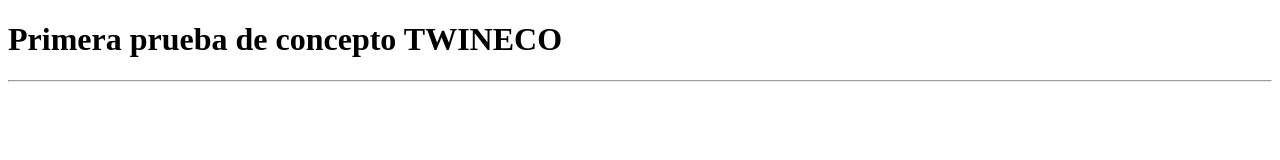
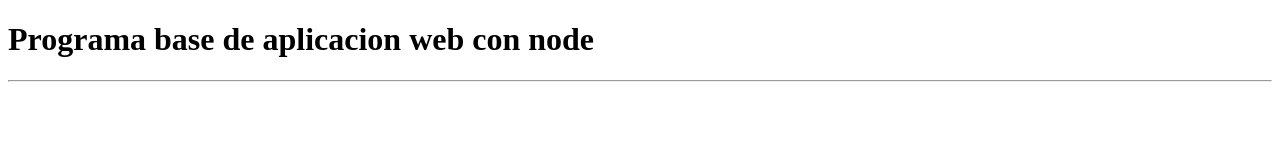
Before and after one commit to INECOsergiodelpino/node_firstWebApp, a website: page public/index.html in a window 1280 px wide. Drawn offline with Linux system fonts and the light colour scheme.

Commit message:
Se guarda en un nuevo branch el programa base

```diff
--- a/public/index.html
+++ b/public/index.html
@@ -7,7 +7,7 @@
     <title>First Web App</title>
 </head>
 <body>
-    <h1>Primera prueba de concepto TWINECO</h1>
+    <h1>Programa base de aplicacion web con node</h1>
     <hr>
 </body>
 </html>
```
